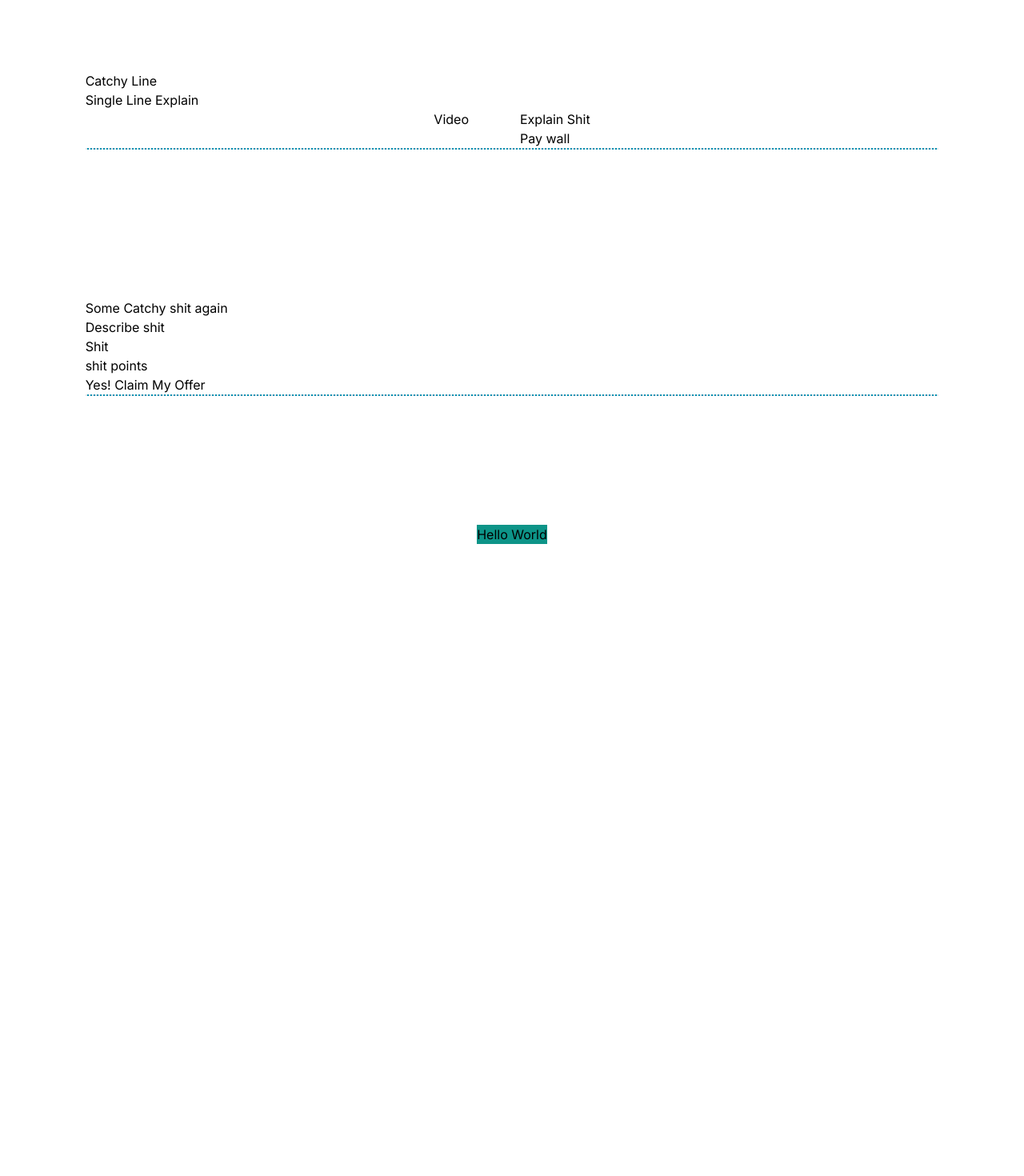
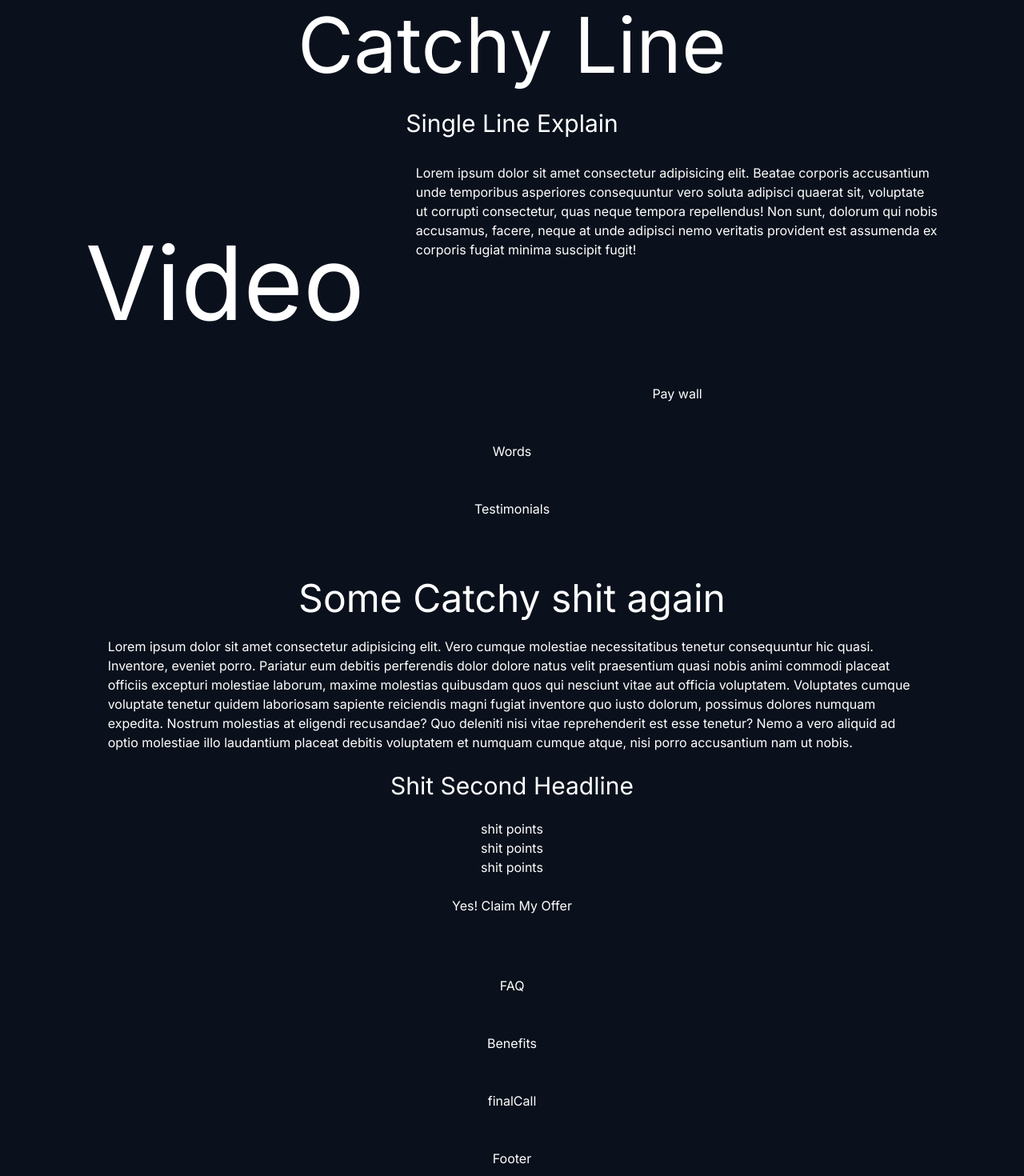
Before and after one commit to rudy128/detox-blueprint, a Next.js app: page / in a window 1280 px wide. Shown: the part 120-1590 px from the top of the page at 80% size. Before the commit the page ends 800 px from the top, so only its background shows below. Built offline with nearby package versions, Linux system fonts and the light colour scheme.

Commit message:
commit 2

```diff
--- /dev/null
+++ b/app/components/Benefits.tsx
@@ -0,0 +1,9 @@
+import React from 'react'
+
+const Benefits = () => {
+  return (
+    <div>Benefits</div>
+  )
+}
+
+export default Benefits
--- /dev/null
+++ b/app/components/FAQ.tsx
@@ -0,0 +1,9 @@
+import React from 'react'
+
+const FAQ = () => {
+  return (
+    <div>FAQ</div>
+  )
+}
+
+export default FAQ
--- /dev/null
+++ b/app/components/FinalCall.tsx
@@ -0,0 +1,9 @@
+import React from 'react'
+
+const finalCall = () => {
+  return (
+    <div>finalCall</div>
+  )
+}
+
+export default finalCall
--- /dev/null
+++ b/app/components/Footer.tsx
@@ -0,0 +1,9 @@
+import React from 'react'
+
+const Footer = () => {
+  return (
+    <div>Footer</div>
+  )
+}
+
+export default Footer
--- a/app/components/Navbar.tsx
+++ b/app/components/Navbar.tsx
@@ -2,7 +2,7 @@ import React from 'react'
 
 const Navbar = () => {
   return (
-    <div className='bg-black min-w-full flex justify-center'>
+    <div className='bg-black min-w-full flex justify-center h-20'>
         <h1 className='text-white'>Navbar</h1>
         <img src="" alt="" />
     </div>
--- a/app/components/P1.tsx
+++ b/app/components/P1.tsx
@@ -2,14 +2,13 @@ import React from 'react'
 
 const P1 = () => {
   return (
-    <div className='w-5/6 my-6'>
-        <h1>Catchy Line</h1>
-        <h3> Single Line Explain</h3>
+    <div className='w-5/6 my-20 space-y-8 flex flex-col items-center'>
+        <h1 className='text-8xl'>Catchy Line</h1>
+        <h3 className='text-3xl'> Single Line Explain</h3>
         <div className='flex justify-center space-x-16'>
-            <div>Video</div>
-            <div><h3>Explain Shit</h3><button>Pay wall</button></div>
+            <div className='h-[300px] w-[500px] flex justify-center items-center text-9xl cursor-pointer'>Video</div>
+            <div className='flex flex-col items-center justify-between'><h3>Lorem ipsum dolor sit amet consectetur adipisicing elit. Beatae corporis accusantium unde temporibus asperiores consequuntur vero soluta adipisci quaerat sit, voluptate ut corrupti consectetur, quas neque tempora repellendus! Non sunt, dolorum qui nobis accusamus, facere, neque at unde adipisci nemo veritatis provident est assumenda ex corporis fugiat minima suscipit fugit!</h3><button>Pay wall</button></div>
         </div>
-        <div className='border-t-2 border-dotted bg-cyan-600'></div>
     </div>
   )
 }
--- a/app/components/P2.tsx
+++ /dev/null
@@ -1,16 +0,0 @@
-import React from 'react'
-
-const P2 = () => {
-  return (
-    <div className='w-5/6'>
-        <h1>Some Catchy shit again</h1>
-        <h6>Describe shit</h6>
-        <h2>Shit</h2>
-        <div>shit points</div>
-        <div><button>Yes! Claim My Offer</button></div>
-        <hr className='border-t-2 border-dotted bg-cyan-600'/>
-    </div>
-  )
-}
-
-export default P2
--- /dev/null
+++ b/app/components/Signs.tsx
@@ -0,0 +1,22 @@
+import React from 'react'
+
+const P2 = () => {
+  return (
+    <div className='p-7 my-20 space-y-6 w-5/6 flex flex-col items-center'>
+        <h1 className='text-5xl'>Some Catchy shit again</h1>
+        <h6>Lorem ipsum dolor sit amet consectetur adipisicing elit. Vero cumque molestiae necessitatibus tenetur consequuntur hic quasi. Inventore, eveniet porro. Pariatur eum debitis perferendis dolor dolore natus velit praesentium quasi nobis animi commodi placeat officiis excepturi molestiae laborum, maxime molestias quibusdam quos qui nesciunt vitae aut officia voluptatem. Voluptates cumque voluptate tenetur quidem laboriosam sapiente reiciendis magni fugiat inventore quo iusto dolorum, possimus dolores numquam expedita. Nostrum molestias at eligendi recusandae? Quo deleniti nisi vitae reprehenderit est esse tenetur? Nemo a vero aliquid ad optio molestiae illo laudantium placeat debitis voluptatem et numquam cumque atque, nisi porro accusantium nam ut nobis.</h6>
+        <h2 className='bold text-3xl'>Shit  Second Headline</h2>
+        <div>
+          <ul>
+            <li>shit points</li>
+            <li>shit points</li>
+            <li>shit points</li>
+          </ul>
+        </div>
+        <div><button>Yes! Claim My Offer</button></div>
+
+    </div>
+  )
+}
+
+export default P2
--- /dev/null
+++ b/app/components/Testimonials.tsx
@@ -0,0 +1,9 @@
+import React from 'react'
+
+const Testimonials = () => {
+  return (
+    <div>Testimonials</div>
+  )
+}
+
+export default Testimonials
--- /dev/null
+++ b/app/components/Words.tsx
@@ -0,0 +1,9 @@
+import React from 'react'
+
+const Words = () => {
+  return (
+    <div>Words</div>
+  )
+}
+
+export default Words
--- a/app/page.tsx
+++ b/app/page.tsx
@@ -1,13 +1,25 @@
+import Benefits from "./components/Benefits";
+import FAQ from "./components/FAQ";
+import FinalCall from "./components/FinalCall";
+import Footer from "./components/Footer";
 import Navbar from "./components/Navbar"
 import P1 from "./components/P1";
-import P2 from "./components/P2";
+import Signs from "./components/Signs";
+import Testimonials from "./components/Testimonials";
+import Words from "./components/Words";
 
 export default function Home() {
   return (
-    <main className="flex min-h-screen flex-col items-center justify-between">
+    <main className="flex min-h-screen flex-col items-center justify-between space-y-12 bg-[#0a111c] text-white">
       <Navbar />
       <P1 />
-      <P2 />
+      <Words />
+      <Testimonials />
+      <Signs />
+      <FAQ />
+      <Benefits />
+      <FinalCall />
+      <Footer />
       <div className="bg-teal-600">Hello World</div>
     </main>
   );
```
